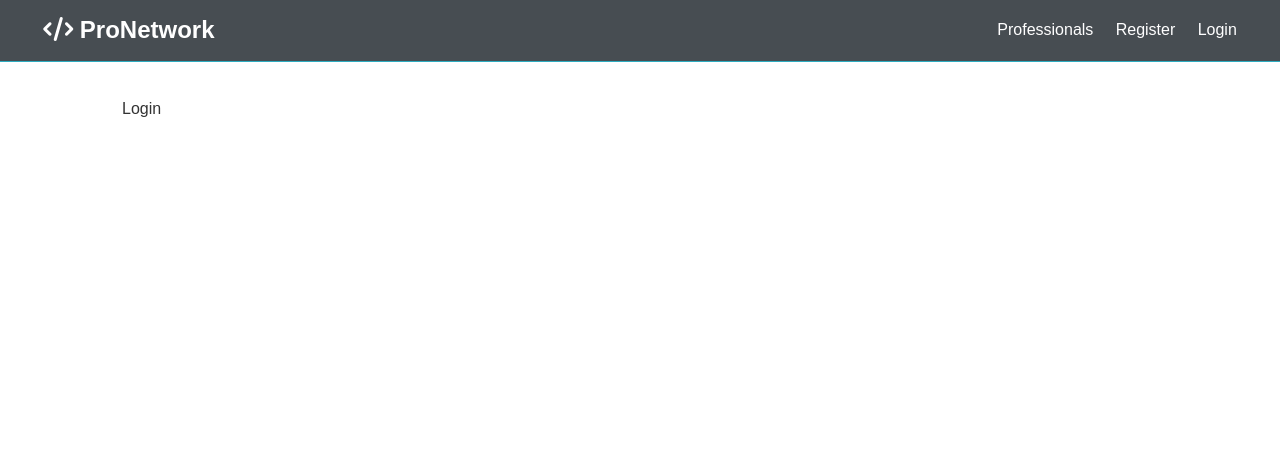
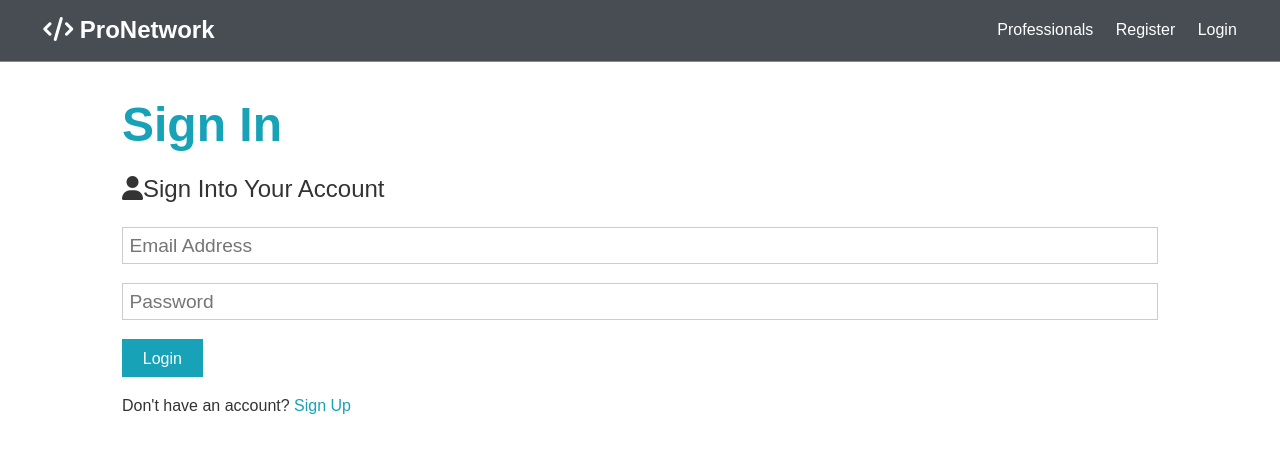
Before and after one commit to Leealp/ProNetwork, a React (Create React App) app in the folder client/: page /Login in a window 1280 px wide. Shown: the top 452 px of the page. Built offline with nearby package versions, Linux system fonts and the light colour scheme.

Commit message:
added code to allow users to login to their account using their email and password

```diff
--- a/client/src/components/auth/Login.js
+++ b/client/src/components/auth/Login.js
@@ -1,7 +1,56 @@
-import React from 'react'
+import React, { Fragment, useState } from 'react';
+import { Link } from 'react-router-dom';
 
 const Login = () => {
-  return <div>Login</div>;
+  const [formData, setFormData] = useState({
+      email: '',
+      password: ''
+  });
+
+  const { email, password } = formData;
+
+  const onChange = e =>
+    setFormData({ ...formData, [e.target.name]: e.target.value });      //in setFormData we want to change the state
+
+    const onSubmit = async e => {
+        e.preventDefault();
+        console.log('Success')
+    };
+
+  return(
+  <Fragment>
+       <h1 className="large text-primary">Sign In</h1>
+       <p className="lead">
+          <i className="fas fa-user"/>Sign Into Your Account
+      </p>
+      <form className="form" onSubmit={e => onSubmit(e)}>
+        <div className="form-group">
+          <input
+            type="email"
+            placeholder="Email Address"
+            name="email"
+            value={email}
+            onChange={e => onChange(e)}
+            required
+            />
+        </div>
+        <div className="form-group">
+          <input
+            type="password"
+            placeholder="Password"
+            name="password"
+            value={password}
+            onChange={e => onChange(e)}
+            minLength="6"
+          />
+        </div>
+        <input type="submit" className="btn btn-primary" value="Login" />
+      </form>
+      <p className="my-1">
+        Don't have an account? <Link to="/register">Sign Up</Link>
+      </p>
+  </Fragment>
+  )
 };
 
 export default Login;
--- a/client/src/components/auth/Register.js
+++ b/client/src/components/auth/Register.js
@@ -1,4 +1,5 @@
 import React, { Fragment, useState } from 'react';
+import { Link } from 'react-router-dom';
 
 const Register = () => {
   const [formData, setFormData] = useState({
@@ -13,14 +14,14 @@
   const onChange = e =>
     setFormData({ ...formData, [e.target.name]: e.target.value });      //in setFormData we want to change the state
 
-    const onSubmit = e => {
+    const onSubmit = async e => {
         e.preventDefault();
         if(password !== password2){
             console.log('Passwords do not match');
         } else{
-            console.log(formData);
+            console.log('Success')
         }
-    }
+    };
 
   return(
   <Fragment>
@@ -76,7 +77,7 @@
         <input type="submit" className="btn btn-primary" value="Register" />
       </form>
       <p className="my-1">
-        Already have an account? <a href="login.html">Sign In</a>
+        Already have an account? <Link to="/login">Sign In</Link>
       </p>
   </Fragment>
   )
```
